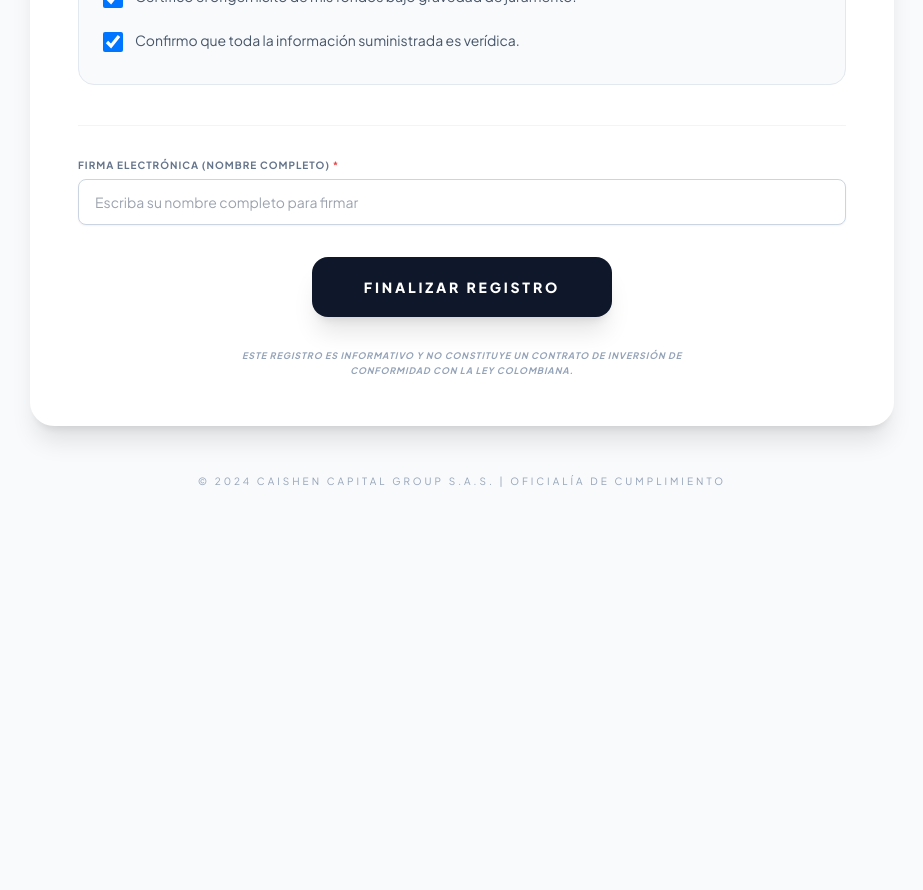
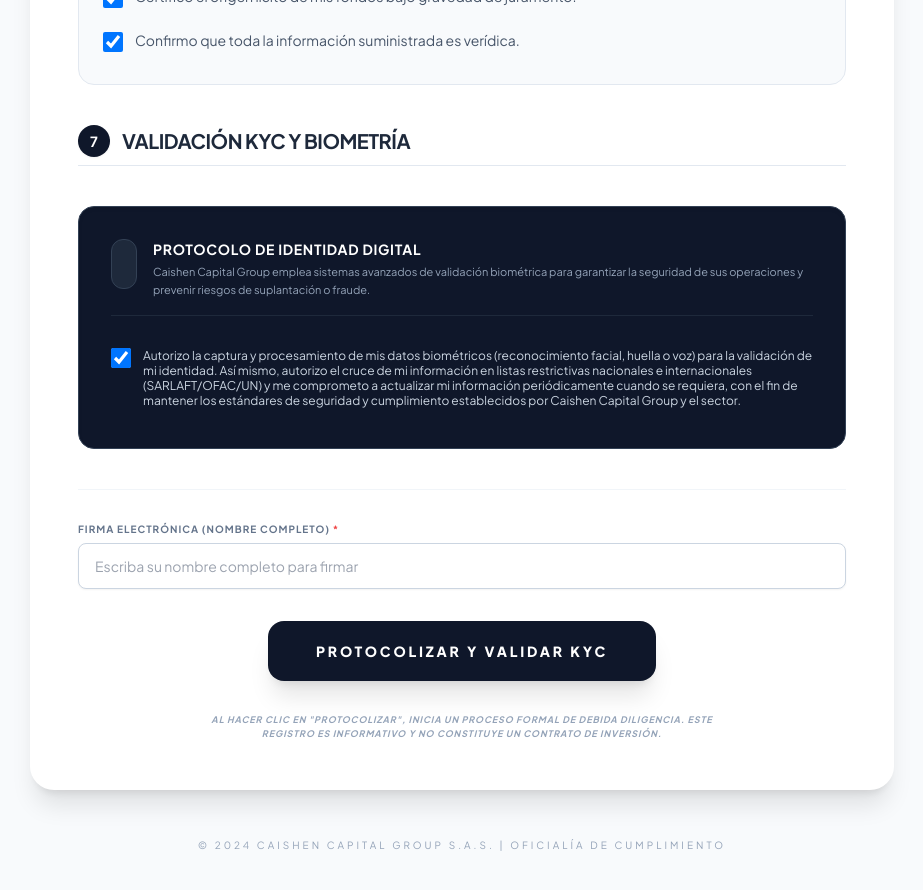
Before and after one commit to caishenhub/Registro-Caishen-Capital-Group, a React (Vite) app: page / in a window 1280 px wide. Shown: the part 1640-2530 px from the top of the page, without its empty margins (178-1101 px from the left). Before the commit the page ends 2225 px from the top, so only its background shows below. Built offline with nearby package versions, Linux system fonts and the light colour scheme; no server answers.

Commit message:
feat(registro): Actualiza estado y campos para flujo KYC
Modifica el estado del registro a 'PENDIENTE_KYC' y añade el campo 'autoriza_kyc_biometria'. Actualiza el mensaje de éxito a 'Registro en Validación' y ajusta el texto relacionado con el código de radicado para reflejar el nuevo estado.

```diff
--- a/App.tsx
+++ b/App.tsx
@@ -135,8 +135,9 @@
     autoriza_tratamiento_datos: 'SÍ',
     declara_informacion_veraz: 'SÍ',
     declara_origen_licito: 'SÍ',
-    estado_registro: 'PENDIENTE',
-    notas_internas: 'Registro vía Vercel Node.',
+    autoriza_kyc_biometria: 'SÍ',
+    estado_registro: 'PENDIENTE_KYC',
+    notas_internas: 'Registro vía Vercel Node con Protocolo KYC.',
     firmante_nombre: ''
   });
 
@@ -182,18 +183,18 @@
       <div className="max-w-2xl mx-auto py-12 px-6 text-center animate-fade-in">
         <div className="bg-white p-10 rounded-3xl shadow-xl border-b-8 border-slate-900">
           <div className="w-16 h-16 bg-slate-900 rounded-full flex items-center justify-center mx-auto mb-6">
-            <i className="fas fa-check text-white text-2xl"></i>
+            <i className="fas fa-shield-halved text-white text-2xl"></i>
           </div>
-          <h1 className="text-2xl font-black text-slate-900 mb-2 uppercase tracking-tight">Registro Exitoso</h1>
+          <h1 className="text-2xl font-black text-slate-900 mb-2 uppercase tracking-tight">Registro en Validación</h1>
           <p className="text-slate-500 text-sm mb-10 uppercase tracking-widest font-bold">Caishen Capital Group S.A.S.</p>
 
           <div className="bg-slate-50 p-8 rounded-2xl mb-8 border border-slate-200">
-            <p className="text-[10px] text-slate-400 uppercase font-black mb-1 tracking-widest">Código de Radicado:</p>
+            <p className="text-[10px] text-slate-400 uppercase font-black mb-1 tracking-widest">Código de Radicado KYC:</p>
             <p className="text-2xl font-mono font-bold text-slate-900 tracking-widest">{formData.codigo_registro}</p>
           </div>
 
           <p className="text-slate-600 mb-10 text-sm leading-relaxed max-w-md mx-auto italic">
-            "Su perfil ha sido protocolizado. El equipo de Relaciones con Inversionistas validará su solicitud."
+            "Su perfil y autorizaciones KYC han sido protocolizados exitosamente. Iniciando validación de antecedentes y biometría."
           </p>
 
           <button onClick={() => window.location.reload()} className="w-full bg-slate-900 text-white py-4 rounded-xl font-bold uppercase tracking-widest text-xs hover:bg-black transition-all">
@@ -214,7 +215,7 @@
         <div className="bg-slate-50 px-4 py-2 rounded-lg border border-slate-100">
           <p className="text-[9px] font-black text-slate-500 uppercase tracking-widest text-center">Protocolo de Seguridad</p>
           <p className="text-[11px] text-green-600 font-bold uppercase mt-1 flex items-center justify-center">
-            <span className="w-1.5 h-1.5 bg-green-500 rounded-full mr-2"></span> SSL Activo
+            <span className="w-1.5 h-1.5 bg-green-500 rounded-full mr-2"></span> KYC Ready
           </p>
         </div>
       </header>
@@ -273,6 +274,38 @@
             <CheckboxField name="declara_informacion_veraz" label="Confirmo que toda la información suministrada es verídica." />
           </div>
 
+          <SectionTitle number="7" title="Validación KYC y Biometría" />
+          <div className="bg-slate-900 p-8 rounded-2xl border border-slate-700 shadow-inner">
+            <div className="flex items-start space-x-4 mb-6 border-b border-slate-800 pb-4">
+              <div className="bg-slate-800 p-3 rounded-xl border border-slate-700 shrink-0">
+                <i className="fas fa-face-viewfinder text-xl text-slate-400"></i>
+              </div>
+              <div>
+                <h3 className="text-white text-sm font-bold uppercase tracking-wider">Protocolo de Identidad Digital</h3>
+                <p className="text-slate-400 text-[11px] leading-relaxed mt-1">
+                  Caishen Capital Group emplea sistemas avanzados de validación biométrica para garantizar la seguridad de sus operaciones y prevenir riesgos de suplantación o fraude.
+                </p>
+              </div>
+            </div>
+
+            <div className="space-y-3">
+              <label className="flex items-start space-x-3 cursor-pointer group py-2">
+                <div className="flex items-center h-5">
+                  <input
+                    type="checkbox"
+                    name="autoriza_kyc_biometria"
+                    defaultChecked={true}
+                    required
+                    className="w-5 h-5 rounded border-slate-600 bg-slate-800 text-white focus:ring-slate-400 cursor-pointer transition-colors"
+                  />
+                </div>
+                <span className="text-[12px] text-slate-300 leading-tight group-hover:text-white transition-colors select-none">
+                  Autorizo la captura y procesamiento de mis datos biométricos (reconocimiento facial, huella o voz) para la validación de mi identidad. Así mismo, autorizo el cruce de mi información en listas restrictivas nacionales e internacionales (SARLAFT/OFAC/UN) y me comprometo a actualizar mi información periódicamente cuando se requiera, con el fin de mantener los estándares de seguridad y cumplimiento establecidos por Caishen Capital Group y el sector.
+                </span>
+              </label>
+            </div>
+          </div>
+
           <div className="pt-8 flex flex-col items-center border-t border-slate-100">
             <div className="w-full mb-8">
               <InputField label="Firma Electrónica (Nombre Completo)" name="firmante_nombre" value={formData.firmante_nombre} onChange={handleInputChange} placeholder="Escriba su nombre completo para firmar" />
@@ -281,12 +314,12 @@
             <button
               type="submit"
               disabled={loading}
-              className={`w-full md:w-auto min-w-[300px] bg-slate-900 text-white px-12 py-5 rounded-2xl font-black uppercase tracking-[0.2em] text-sm transition-all shadow-xl ${loading ? 'opacity-50 cursor-not-allowed scale-95' : 'hover:bg-black hover:-translate-y-1 active:scale-95'}`}
+              className={`w-full md:w-auto min-w-[320px] bg-slate-900 text-white px-12 py-5 rounded-2xl font-black uppercase tracking-[0.2em] text-sm transition-all shadow-xl ${loading ? 'opacity-50 cursor-not-allowed scale-95' : 'hover:bg-black hover:-translate-y-1 active:scale-95'}`}
             >
-              {loading ? 'Procesando...' : 'Finalizar Registro'}
+              {loading ? 'Validando Identidad...' : 'Protocolizar y Validar KYC'}
             </button>
             <p className="mt-8 text-[9px] text-slate-400 font-bold uppercase tracking-widest text-center max-w-lg leading-relaxed italic">
-              Este registro es informativo y no constituye un contrato de inversión de conformidad con la ley colombiana.
+              Al hacer clic en "Protocolizar", inicia un proceso formal de debida diligencia. Este registro es informativo y no constituye un contrato de inversión.
             </p>
           </div>
         </form>
```
